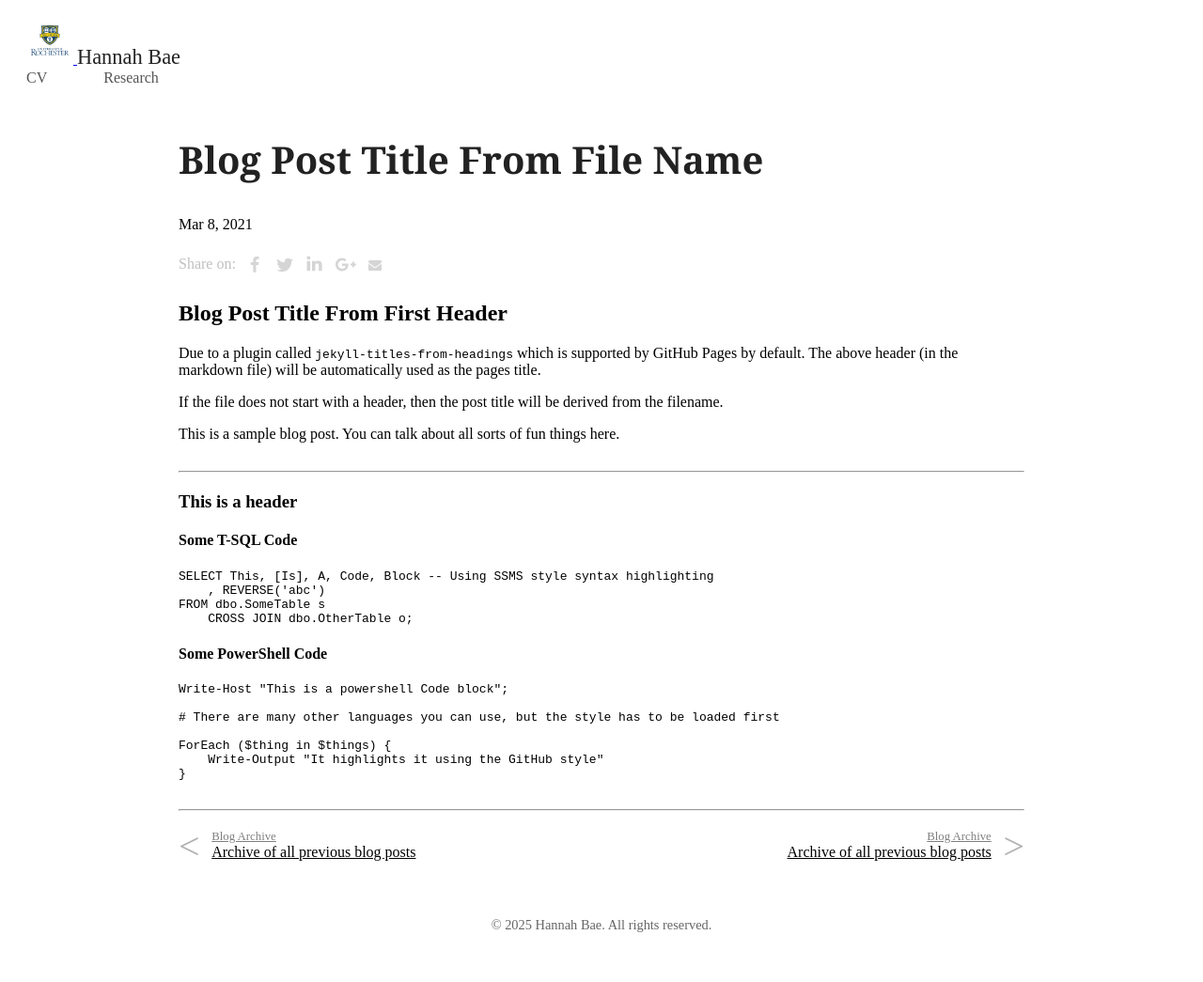
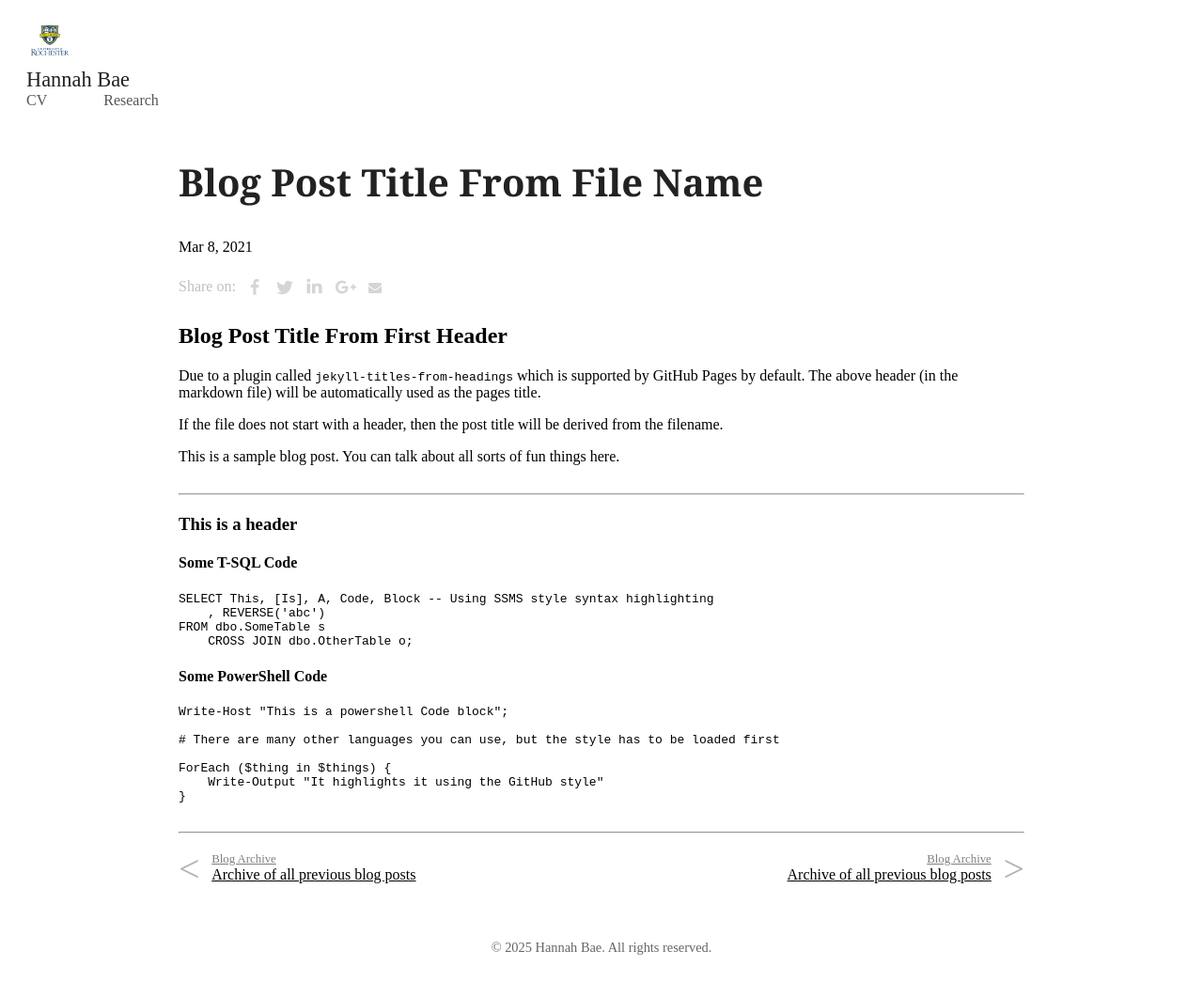
Before and after one commit to hannahbae895/hannahbae895.github.io, a Jekyll site: the page built from _posts/2021-03-08-blog-post-title-from-file-name.md, in a window 1280 px wide. Shown: the whole page at 94% size. Built offline with Jekyll 4.4.1, drawn with Linux system fonts in a browser that asks for light colours; some web fonts are replaced; our own code applies the rules of GitHub Pages for plain Markdown files; before the commit the page ends 1021 px from its top, so only the background shows below that.

Commit message:
Update override.css

```diff
--- a/css/override.css
+++ b/css/override.css
@@ -8,6 +8,8 @@ hr {
   font-size: 1.4rem;               /* adjust size as needed */
   color: #222;
   text-decoration: none;
+  display: flex;
+  align-items: center;
 }
 
 .site-nav {
@@ -32,6 +34,7 @@ hr {
 .site-logo-link img {
   height: 50px; /* smaller size */
   width: auto;  /* keep aspect ratio */
+  margin-right: 15px;
 }
 
 
```
